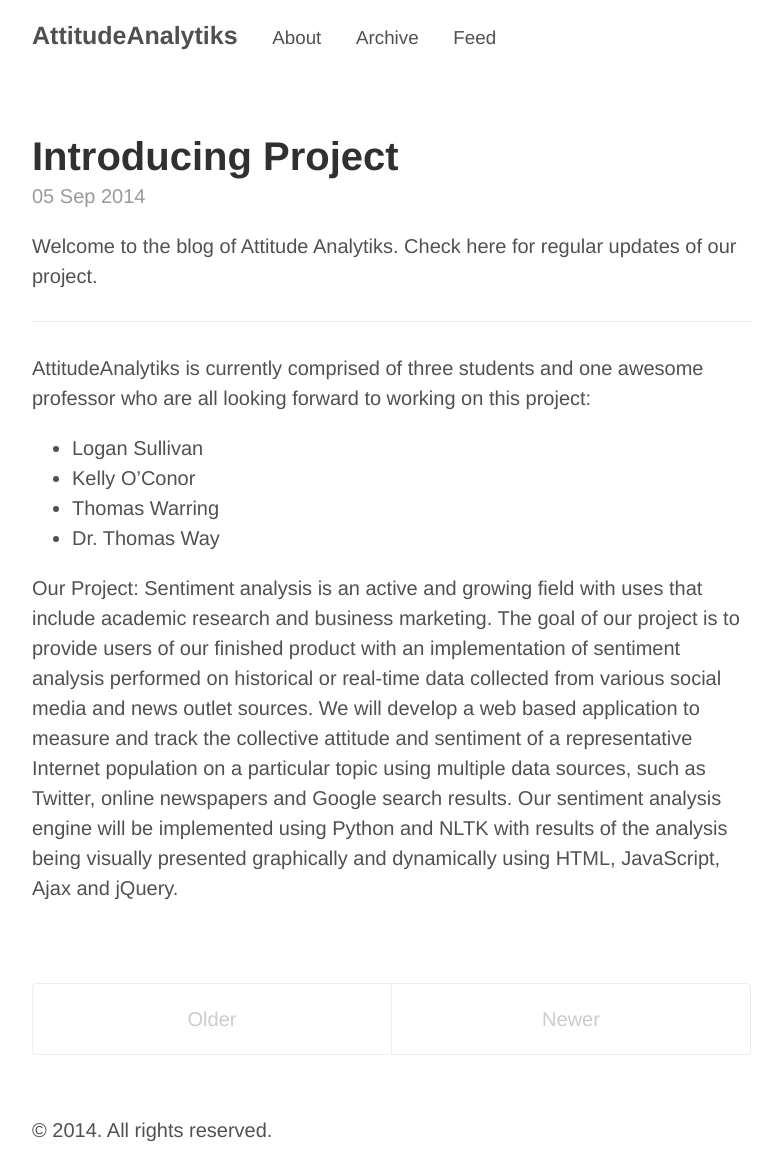
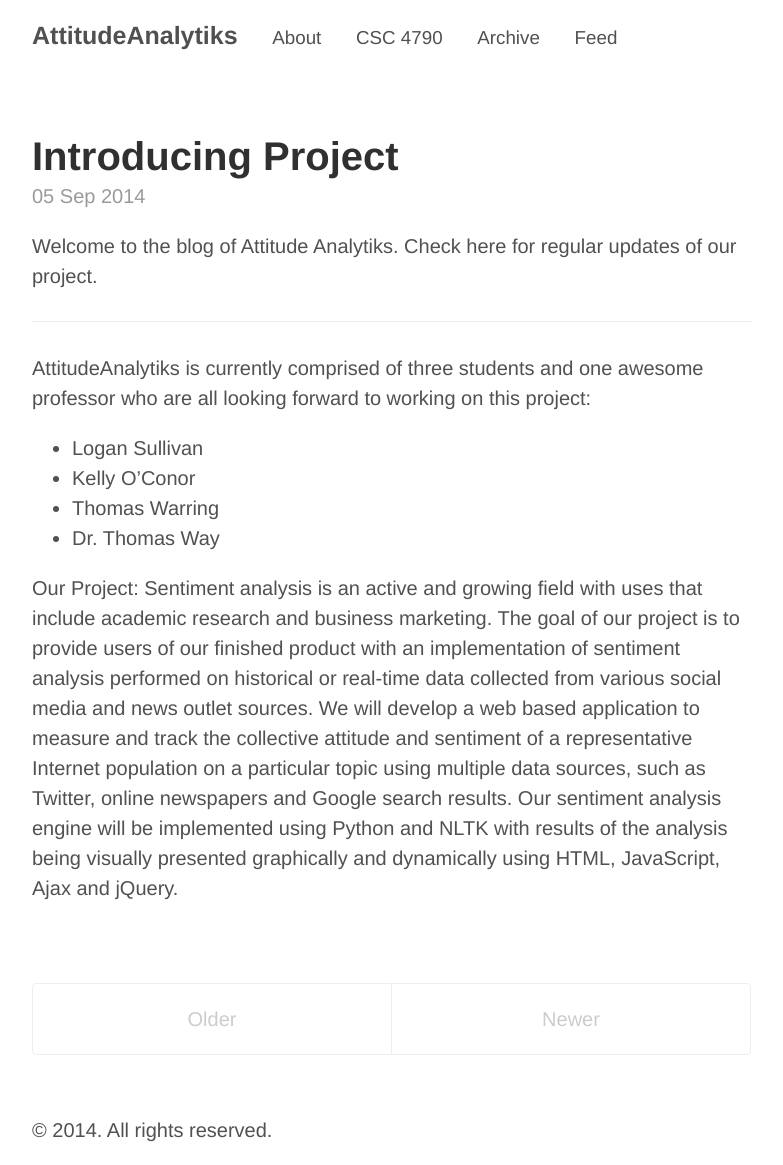
Before and after one commit to AttitudeAnalytiks/AttitudeAnalytiks.github.io, a Jekyll site: the page built from index.html, in a window 1280 px wide. Shown: the whole page, without its empty margins (248-1031 px from the left). Built offline with Jekyll 4.4.1, drawn with Linux system fonts in a browser that asks for light colours; Markdown is read by kramdown in place of the engine named in the settings; the list of posts is cut into pages by our own code.

Commit message:
Update _config.yml

```diff
--- a/_config.yml
+++ b/_config.yml
@@ -24,5 +24,6 @@
 #page lists
 pages_list:
   About: '/about'
+  CSC 4790: 'csc.villanova.edu/~joyce/csc4790/f14/index.html'
   Archive: '/archive'
   Feed: '/atom.xml'
```
